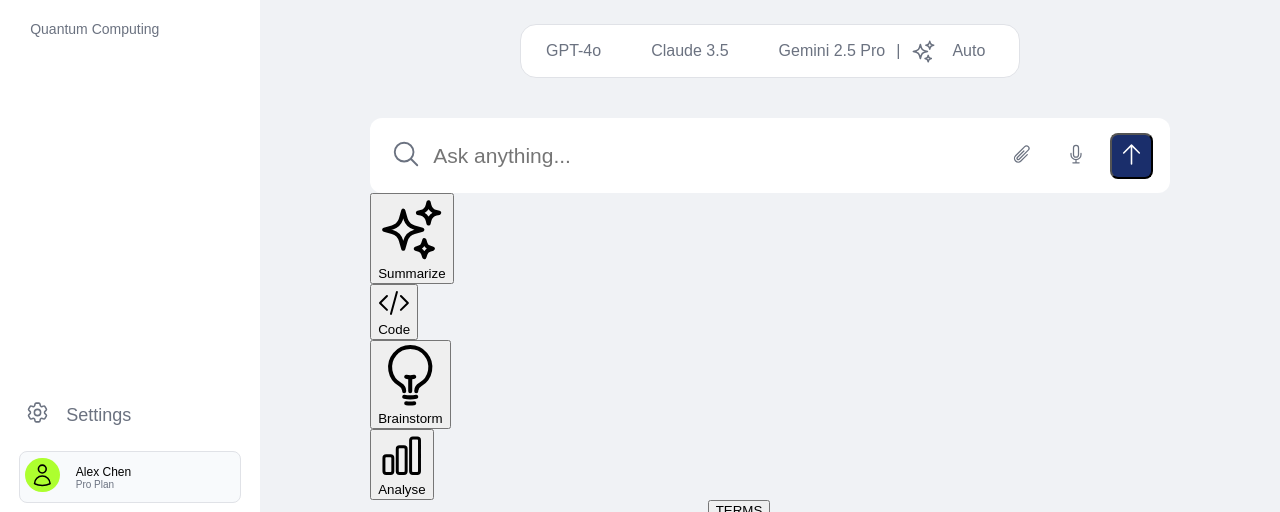
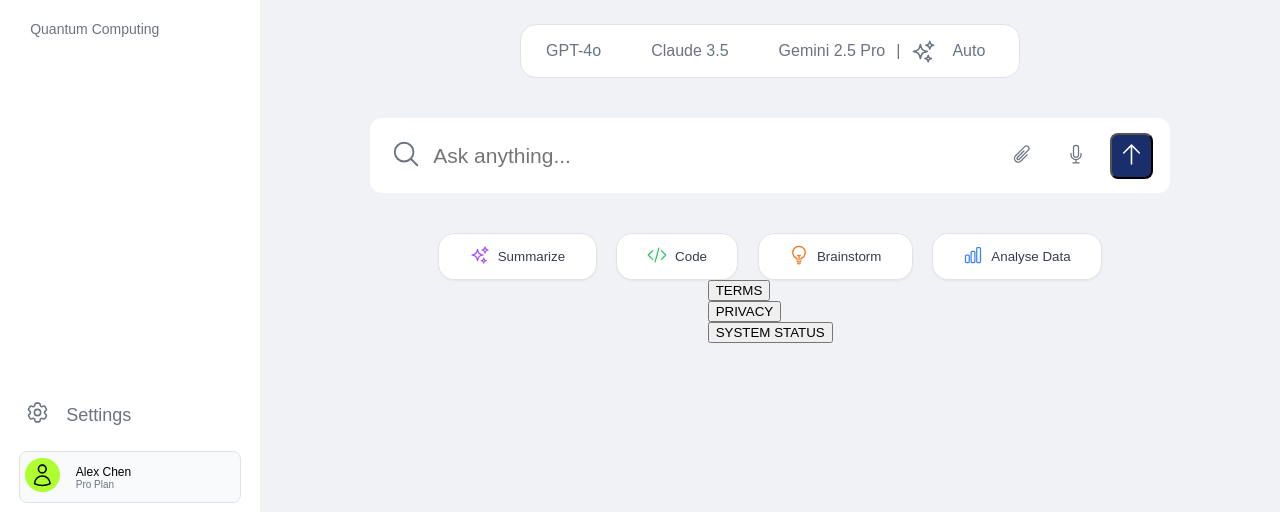
Before and after one commit to ronits2407/PolyChat, a plain HTML site: page frontend/screen1.html in a window 1280 px wide. Shown: the part 288-800 px from the top of the page. Drawn offline with Linux system fonts and the light colour scheme.

Commit message:
mode-of-answer buttons done

```diff
--- a/frontend/screen1.html
+++ b/frontend/screen1.html
@@ -377,7 +377,7 @@
                     />
                   </svg>
                 </div>
-                <div class="text">Analyse</div>
+                <div class="text">Analyse Data</div>
               </button>
             </div>
           </div>
--- a/frontend/styles.css
+++ b/frontend/styles.css
@@ -415,3 +415,67 @@
     width: 22px;
     color: #6b7280;
 }
+
+
+
+#mode-of-answer{
+    width: 60vw;
+    margin-top: 40px;
+    display: flex;
+    justify-self: center;
+    align-self: center;
+    justify-content: center;
+    gap: 1.2rem;
+    flex-wrap: wrap;
+}
+
+#summarise,#code,#breainstorm,#analyse-data {
+    border-radius: 1rem;
+    /* flex: 1 1 ; */
+    /* width: 150px; */
+    /* min-width: 150px; */
+    background-color: #fff;
+
+    box-shadow: 0 1px 2px 0 rgba(0, 0, 0, .05);
+    border: 1px solid #e0e2e7;
+    /* box-shadow: 0 0 1px black; */
+
+}
+
+#mode-of-answer button{
+    border-radius: 1rem;
+    padding: .7rem 1.9rem;
+    justify-self: stretch;
+    align-self: stretch;
+    align-items: center;
+    display: flex;
+    cursor: pointer;
+    border: none;
+    outline: none;
+    background-color: #fff;
+    gap: 8px;
+}
+
+#mode-of-answer .text{
+    color: #333c4e;
+}
+#mode-of-answer svg{
+
+    width: 20px;
+}
+
+#summarise svg{
+    color: #a855f7;
+}
+
+#code svg{
+    color: #22c55e;
+}
+
+#breainstorm svg{
+    color: #f97316;
+}
+
+#analyse-data svg{
+    color: #3b82f6;
+}
```
